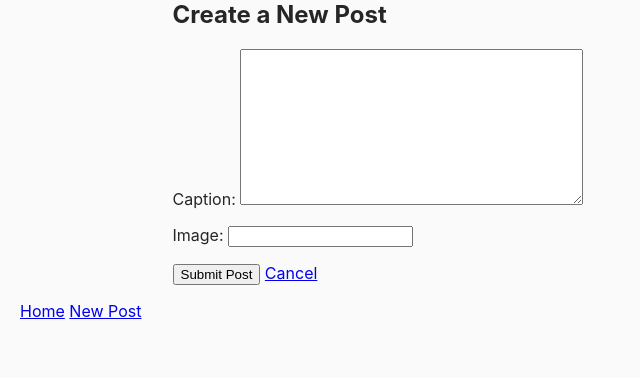
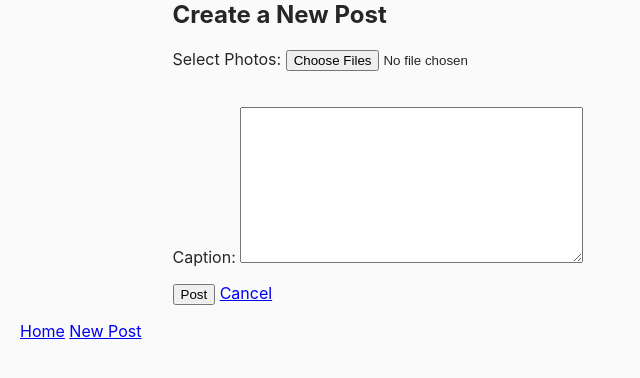
Before and after one commit to tdion27/CS412, a Django app: page /mini_insta/profile/6/create_post in a window 1280 px wide. Shown: the part 104-482 px from the top of the page, without its empty margins (0-640 px from the left). Run offline with Django 5.2, Linux system fonts and the light colour scheme; data comes from the database, SQL or seed files in the repository; both versions use the stored data as it was after the commit.

Commit message:
completed mini insta part two

```diff
--- a/cs412/settings.py
+++ b/cs412/settings.py
@@ -149,7 +149,7 @@ STATICFILES_DIRS = [
 ]
 
 MEDIA_ROOT = os.path.join(BASE_DIR, 'media/')
-MEDIA_URL= "/media/"
+MEDIA_URL = "/media/"
 
 import socket
 CS_DEPLOYMENT_HOSTNAME = 'cs-webapps.bu.edu'
--- a/cs412/urls.py
+++ b/cs412/urls.py
@@ -16,6 +16,8 @@ Including another URLconf
 """
 from django.contrib import admin
 from django.urls import path, include
+from django.conf.urls.static import static
+from django.conf import settings
 
 urlpatterns = [
     path("admin/", admin.site.urls),
@@ -26,3 +28,5 @@ urlpatterns = [
     path("blog/", include("blog.urls")),
     path("mini_insta/", include("mini_insta.urls")),
 ]
+
+urlpatterns += static(settings.MEDIA_URL, document_root=settings.MEDIA_ROOT)
--- a/mini_insta/forms.py
+++ b/mini_insta/forms.py
@@ -2,7 +2,6 @@ from django import forms
 from.models import *
 
 class CreatePostForm(forms.ModelForm):
-    image_url = forms.URLField(label="Image", required=False)
     class Meta:
         model = Post
         fields = ['caption']
--- a/mini_insta/models.py
+++ b/mini_insta/models.py
@@ -42,6 +42,19 @@ class Photo(models.Model):
     post = models.ForeignKey(Post, on_delete=models.CASCADE)
     image_url = models.URLField(blank=True)
     timestamp = models.DateTimeField(auto_now=True)
+    image_file = models.ImageField(blank=True)
+    timestamp = models.DateTimeField(auto_now=True)
 
     def __str__(self):
+        if self.image_url:
             return f'{self.image_url}'
+        elif self.image_file:
+             return f'{self.image_file.url}'
+        return f'Photo {self.pk}'
+
+    def get_image_url(self):
+         if self.image_url:
+              return self.image_url
+         elif self.image_file:
+              return self.image_file.url
+         return None
--- a/mini_insta/templates/mini_insta/create_post_form.html
+++ b/mini_insta/templates/mini_insta/create_post_form.html
@@ -4,14 +4,17 @@
 <main class="grid-container" style="display: block;">
     <h2>Create a New Post</h2>
 
-    <form action="{% url 'create_post' profile.pk %}" method="POST">
+    <form action="{% url 'create_post' profile.pk %}" method="POST" enctype="multipart/form-data">
         {% csrf_token %}
 
-        <!-- Render the form fields automatically -->
+        <label>Select Photos:</label>
+        <input type="file" name="files" multiple>
+        <br><br>
+
         {{ form.as_p }}
 
         <div>
-            <input type="submit" value="Submit Post">
+            <input type="submit" value="Post">
             <a href="{% url 'profile' profile.pk %}">Cancel</a>
         </div>
     </form>
--- a/mini_insta/templates/mini_insta/profile.html
+++ b/mini_insta/templates/mini_insta/profile.html
@@ -23,7 +23,7 @@
         <div>
         <a href="{% url 'post_detail' post.pk %}">
         {% if post.get_all_photos %}
-        <img src ="{{ post.get_all_photos.first.image_url }}" alt="{{ post.caption }}">
+        <img src="{{ post.get_all_photos.first.get_image_url }}" alt="{{ post.caption }}">
         {% else %}
         <img src="https://media.istockphoto.com/id/1334419989/photo/3d-red-question-mark.jpg?s=612x612&w=0&k=20&c=bpaGVuyt_ACui3xK8CvkeoVQC-jczxANZTMXGKAE11E=" alt="No image associated with post">
         {% endif %}
--- a/mini_insta/templates/mini_insta/show_post.html
+++ b/mini_insta/templates/mini_insta/show_post.html
@@ -11,7 +11,7 @@
     <!-- Loop through every photo attached to this specific post -->
     {% for photo in post.get_all_photos %}
         <div>
-            <img src="{{ photo.image_url }}" alt="Image for post {{ post.pk }}">
+            <img src="{{ photo.get_image_url }}" alt="Image for post {{ post.pk }}">
         </div>
     {% empty %}
         <div>
--- a/mini_insta/views.py
+++ b/mini_insta/views.py
@@ -42,7 +42,11 @@ class CreatePostView(CreateView):
         profile = Profile.objects.get(pk=self.kwargs['pk'])
         form.instance.profile = profile
         response = super().form_valid(form)
-        image_url = self.request.POST.get('image_url')
-        if image_url:
-            Photo.objects.create(post=self.object, image_url=image_url)
+        #image_url = self.request.POST.get('image_url')
+        #if image_url:
+        #    Photo.objects.create(post=self.object, image_url=image_url)
+
+        files = self.request.FILES.getlist('files')
+        for file in files:
+            Photo.objects.create(post=self.object, image_file=file)
         return response
```
Also changed, not shown: blog/forms.py (line endings or trailing spaces), db.sqlite3, media/Gus.jpg (added), mini_insta/migrations/0003_photo_image_file.py (added), 3 other files.
